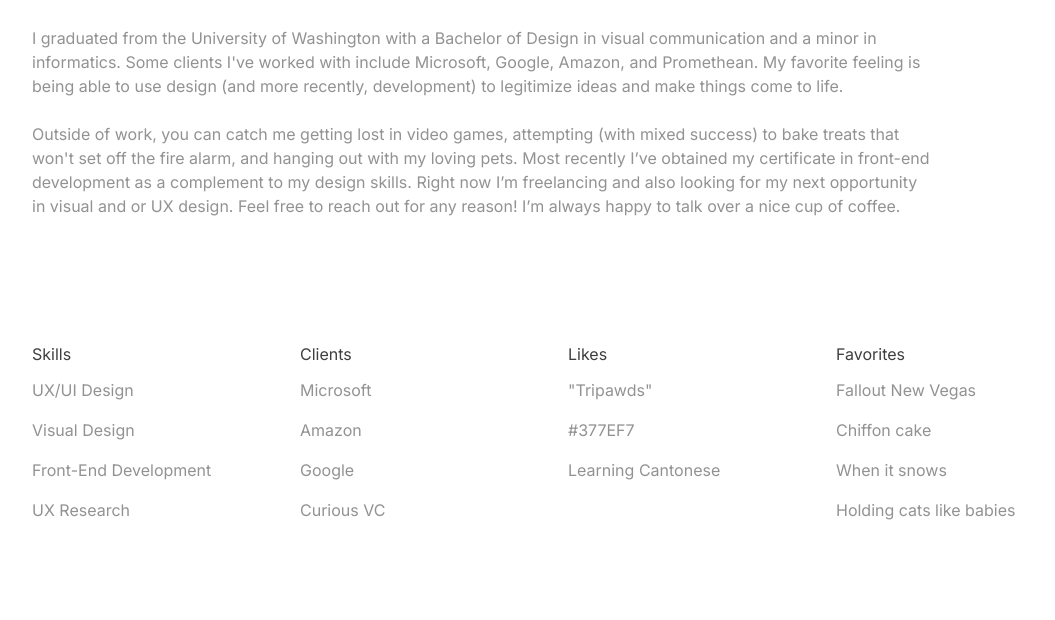
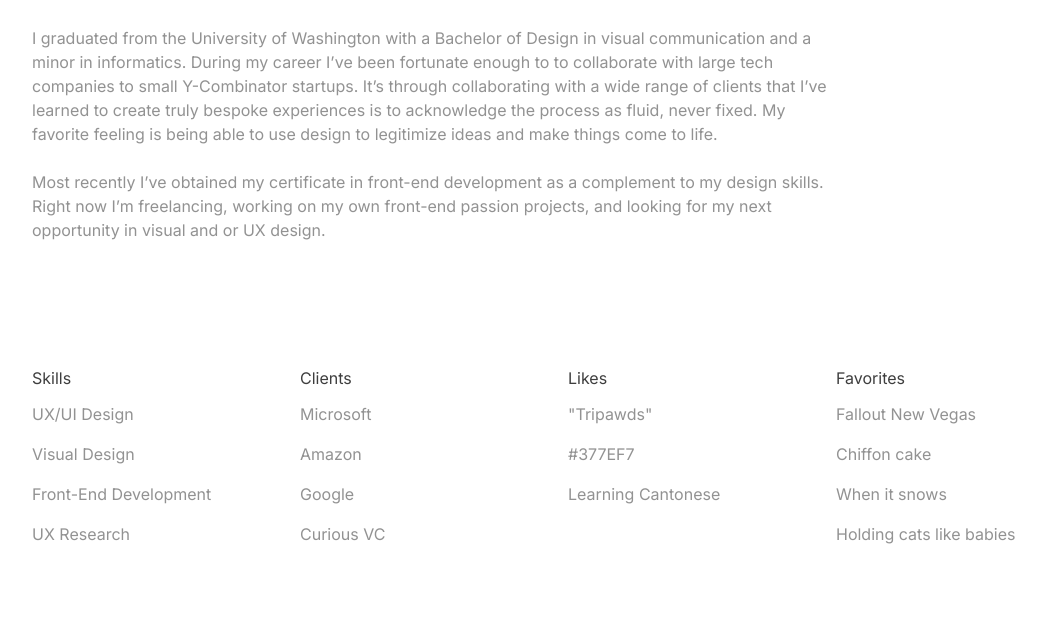
Before and after one commit to tsuishelley/portfolio, a website: page about.html in a window 1280 px wide. Shown: the part 180-800 px from the top of the page, without its empty margins (112-1167 px from the left). Drawn offline with Linux system fonts and the light colour scheme; a web font is replaced by a local one.

Commit message:
update about

```diff
--- a/about.html
+++ b/about.html
@@ -72,10 +72,9 @@ document.addEventListener('DOMContentLoaded', function () {
         </nav>
     </header>
         <h1 id="intro">Thanks for stopping by!</h1>
-        <p id="about">I graduated from the University of Washington with a Bachelor of Design in visual communication and a minor in informatics. Some clients I've worked with include Microsoft, Google, Amazon, and Promethean. My favorite feeling is being able to use design (and more recently, development) to legitimize ideas and make things come to life.
+        <p id="about">I graduated from the University of Washington with a Bachelor of Design in visual communication and a minor in informatics. During my career I’ve been fortunate enough to to collaborate with large tech companies to small Y-Combinator startups. It’s through collaborating with a wide range of clients that I’ve learned to create truly bespoke experiences is to acknowledge the process as fluid, never fixed. My favorite feeling is being able to use design to legitimize ideas and make things come to life.
             <br><br>
-            Outside of work, you can catch me getting lost in video games, attempting (with mixed success) to bake treats that won't set off the fire alarm, and hanging out with my loving pets. Most recently I’ve obtained my certificate in front-end development as a complement to my design skills. Right now I’m freelancing and also looking for my next opportunity in visual and or UX design.
-            Feel free to reach out for any reason! I’m always happy to talk over a nice cup of coffee.</p>
+            Most recently I’ve obtained my certificate in front-end development as a complement to my design skills. Right now I’m freelancing, working on my own front-end passion projects, and looking for my next opportunity in visual and or UX design.</p>
     </div>
     <div class="about-details">
         <div class="column">
--- a/styles/stylesheet.css
+++ b/styles/stylesheet.css
@@ -108,7 +108,7 @@ body {
 }
 
 #about {
-    max-width:900px;
+    max-width:800px;
     color: #3E3E3E90;
 
 }
```
